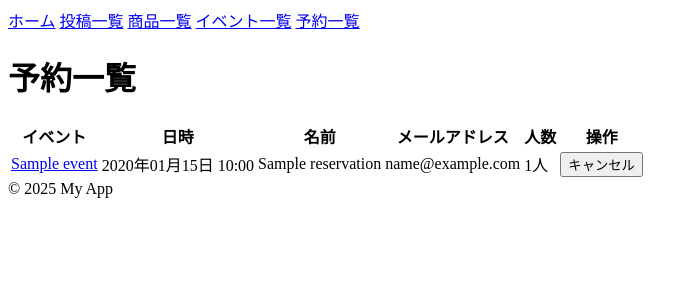
After one commit to erika1230s0125-cpu/techmeets-blog, a Laravel app: page /reservations in a window 1280 px wide. The commit adds this page. Shown: the top 300 px of the page, without its empty margins (0-698 px from the left). Run offline with Laravel 12, Linux system fonts and the light colour scheme; tables that the repository leaves empty hold one stand-in row (values such as "Sample post").

Commit message:
week7: イベント予約機能を作成

```diff
--- /dev/null
+++ b/src/app/Http/Controllers/ReservationController.php
@@ -0,0 +1,57 @@
+<?php
+
+namespace App\Http\Controllers;
+
+use App\Models\Reservation;
+use Illuminate\Http\Request;
+
+class ReservationController extends Controller
+{
+    /**
+     * Display a listing of the resource.
+     */
+    public function index()
+    {
+        $reservations = Reservation::with('event')->latest()->paginate(10);
+
+        return view('reservations.index', compact('reservations'));
+    }
+
+    /**
+     * Store a newly created resource in storage.
+     */
+    public function store(Request $request)
+    {
+        $validated = $request->validate(
+            [
+                'event_id' => 'required|exists:events,id',
+                'name' => 'required|max:50',
+                'email' => 'required|email|max:255',
+                'number_of_people' => 'required|integer|min:1|max:10',
+                'reserved_at' => 'required|date|after:now',
+            ],
+            [
+                'reserved_at.after' => '日時は、今より後の日時を選んでください。',
+            ],
+            [
+                'name' => '名前',
+            ]
+        );
+
+        Reservation::create($validated);
+
+        return redirect()->route('events.show', $validated['event_id'])
+            ->with('success', '予約しました');
+    }
+
+    /**
+     * Remove the specified resource from storage.
+     */
+        public function destroy(Reservation $reservation)
+    {
+    $reservation->delete();
+
+        return redirect()->route('reservations.index')
+            ->with('success', '予約をキャンセルしました');
+    }
+}
--- /dev/null
+++ b/src/app/Models/Event.php
@@ -0,0 +1,25 @@
+<?php
+
+namespace App\Models;
+
+use Illuminate\Database\Eloquent\Model;
+
+class Event extends Model
+{
+    protected $fillable = [
+        'title',
+        'description',
+        'location',
+        'starts_at',
+    ];
+
+    protected $casts = [
+        'starts_at' => 'datetime',
+    ];
+
+    // 1つのイベントには、たくさんの予約がある
+    public function reservations()
+    {
+        return $this->hasMany(Reservation::class);
+    }
+}
--- /dev/null
+++ b/src/app/Models/Reservation.php
@@ -0,0 +1,26 @@
+<?php
+
+namespace App\Models;
+
+use Illuminate\Database\Eloquent\Model;
+
+class Reservation extends Model
+{
+    protected $fillable = [
+        'event_id',
+        'name',
+        'email',
+        'number_of_people',
+        'reserved_at',
+    ];
+
+    protected $casts = [
+        'reserved_at' => 'datetime',
+    ];
+
+    // 1つの予約は、1つのイベントに属する
+    public function event()
+    {
+        return $this->belongsTo(Event::class);
+    }
+}
--- a/src/resources/views/layouts/app.blade.php
+++ b/src/resources/views/layouts/app.blade.php
@@ -10,6 +10,8 @@
             <a href="/">ホーム</a>
             <a href="/posts">投稿一覧</a>
             <a href="/products">商品一覧</a>
+            <a href="/events">イベント一覧</a>
+            <a href="/reservations">予約一覧</a>
         </nav>
     </header>
 
--- /dev/null
+++ b/src/resources/views/reservations/index.blade.php
@@ -0,0 +1,50 @@
+@extends('layouts.app')
+
+@section('title', '予約一覧')
+
+@section('content')
+    <h1>予約一覧</h1>
+
+    @if ($reservations->isEmpty())
+        <p>予約がありません</p>
+    @else
+        <table>
+            <thead>
+                <tr>
+                    <th>イベント</th>
+                    <th>日時</th>
+                    <th>名前</th>
+                    <th>メールアドレス</th>
+                    <th>人数</th>
+                    <th>操作</th>
+                </tr>
+            </thead>
+            <tbody>
+                @foreach ($reservations as $reservation)
+                    <tr>
+                        <td>
+                            <a href="{{ route('events.show', $reservation->event) }}">
+                                {{ $reservation->event->title }}
+                            </a>
+                        </td>
+                        <td>{{ $reservation->reserved_at->format('Y年m月d日 H:i') }}</td>
+                        <td>{{ $reservation->name }}</td>
+                        <td>{{ $reservation->email }}</td>
+                        <td>{{ $reservation->number_of_people }}人</td>
+                        <td>
+                            <form method="POST" action="{{ route('reservations.destroy', $reservation) }}"
+                                  data-name="{{ $reservation->event->title }}"
+                                  onsubmit="return confirm('「' + this.dataset.name + '」の予約をキャンセルしますか？')">
+                                @csrf
+                                @method('DELETE')
+                                <button type="submit">キャンセル</button>
+                            </form>
+                        </td>
+                    </tr>
+                @endforeach
+            </tbody>
+        </table>
+    @endif
+
+    {{ $reservations->links('pagination::default') }}
+@endsection
--- a/src/routes/web.php
+++ b/src/routes/web.php
@@ -3,9 +3,13 @@
 use Illuminate\Support\Facades\Route;
 use App\Http\Controllers\PostController;
 use App\Http\Controllers\ProductController;
+use App\Http\Controllers\EventController;
+use App\Http\Controllers\ReservationController;
 
 Route::resource('posts', PostController::class);
 Route::resource('products', ProductController::class);
+Route::resource('events', EventController::class)->only(['index', 'show']);
+Route::resource('reservations', ReservationController::class)->only(['index', 'store', 'destroy']);
 
 Route::get('/', function () {
     return view('welcome');
```
Also changed, not shown: src/app/Http/Controllers/EventController.php (added, +27 -0 lines), src/lang/ja/validation.php (+7 -0 lines), src/resources/views/events/index.blade.php (added, +36 -0 lines), src/resources/views/events/show.blade.php (added, +77 -0 lines), src/database/migrations/2026_11_21_205030_create_events_table.php (added), src/database/migrations/2026_11_21_211759_create_reservations_table.php (added).
